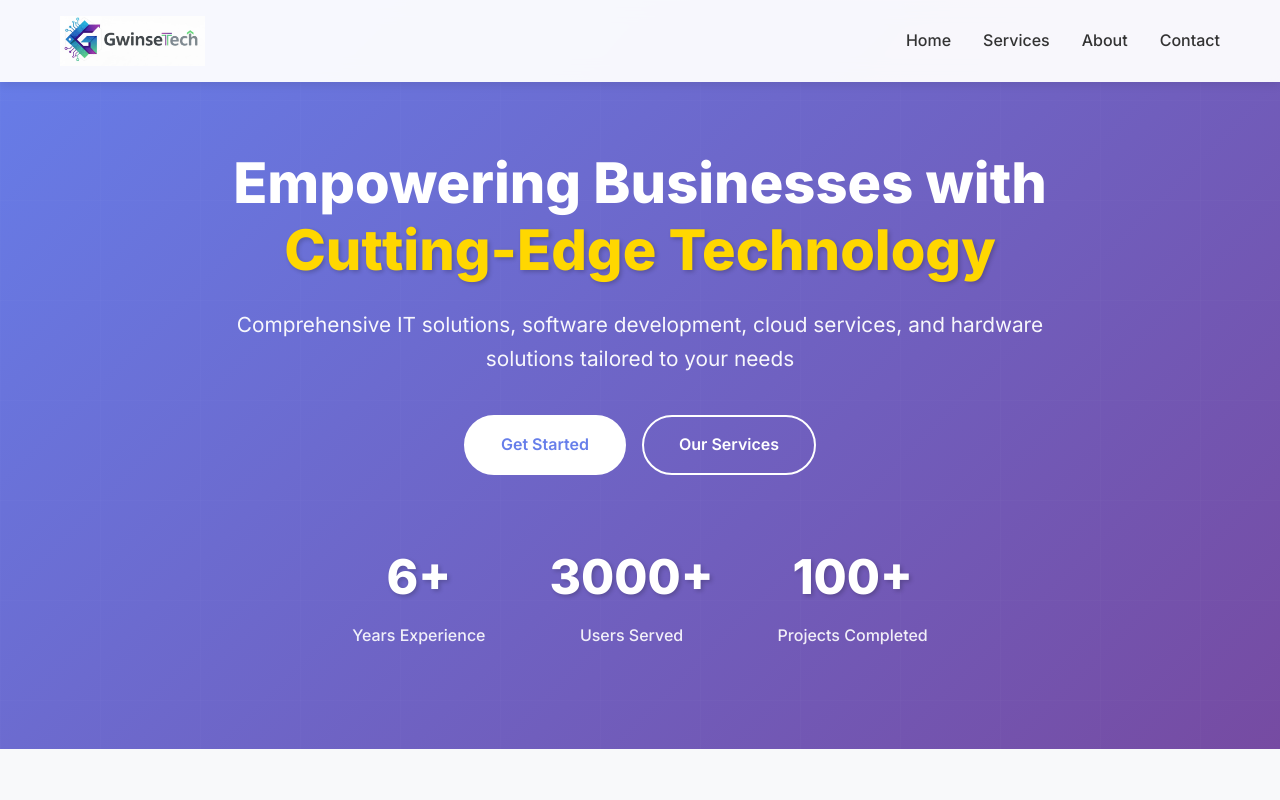
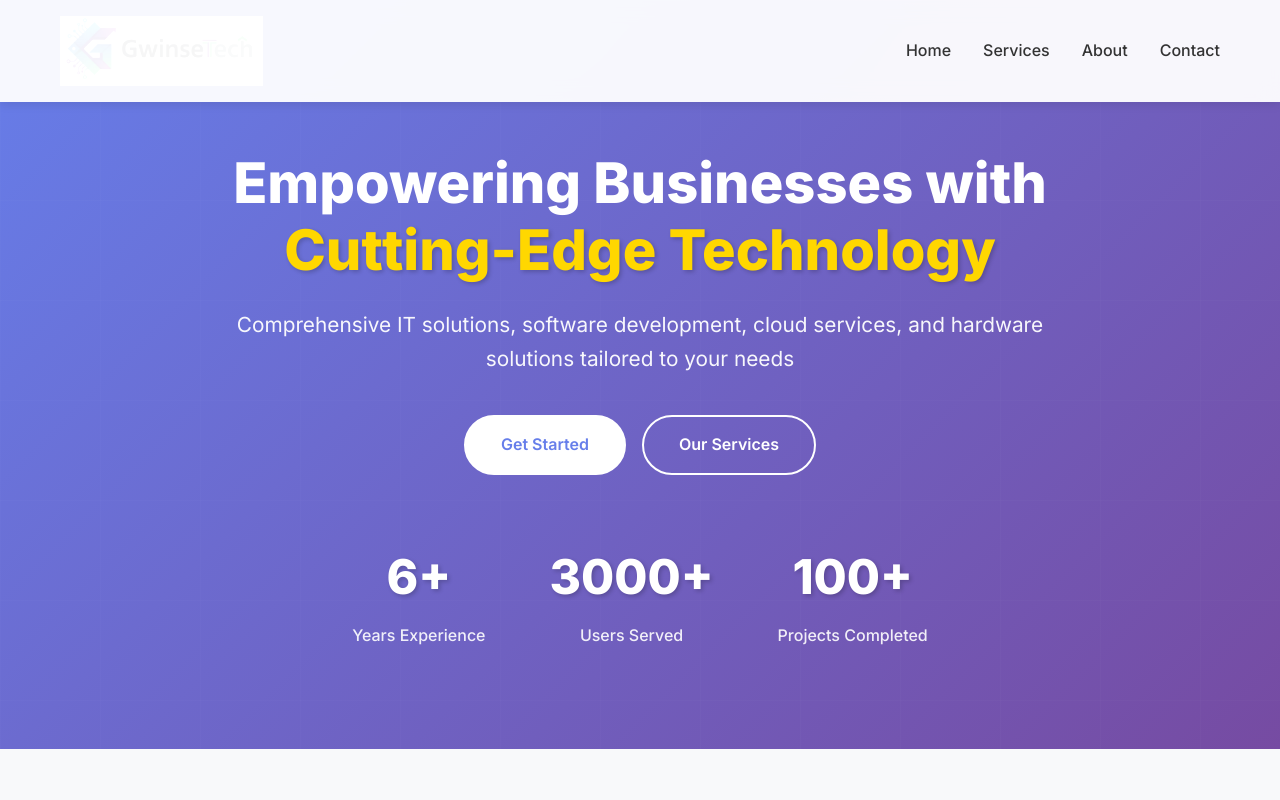
Before and after one commit to gwinsetech/Gwinsetech-website, a website: page index.html in a window 1280 px wide. Shown: the top 800 px of the page. Drawn offline with Linux system fonts and the light colour scheme.

Commit message:
Increase logo size and add CSS filters to remove background

```diff
--- a/company-styles.css
+++ b/company-styles.css
@@ -48,9 +48,12 @@ body {
 }
 
 .logo-image {
-    height: 50px;
+    height: 70px;
     width: auto;
     object-fit: contain;
+    mix-blend-mode: screen;
+    filter: brightness(1.2) contrast(1.1);
+    background: transparent;
 }
 
 .nav-menu {
```
